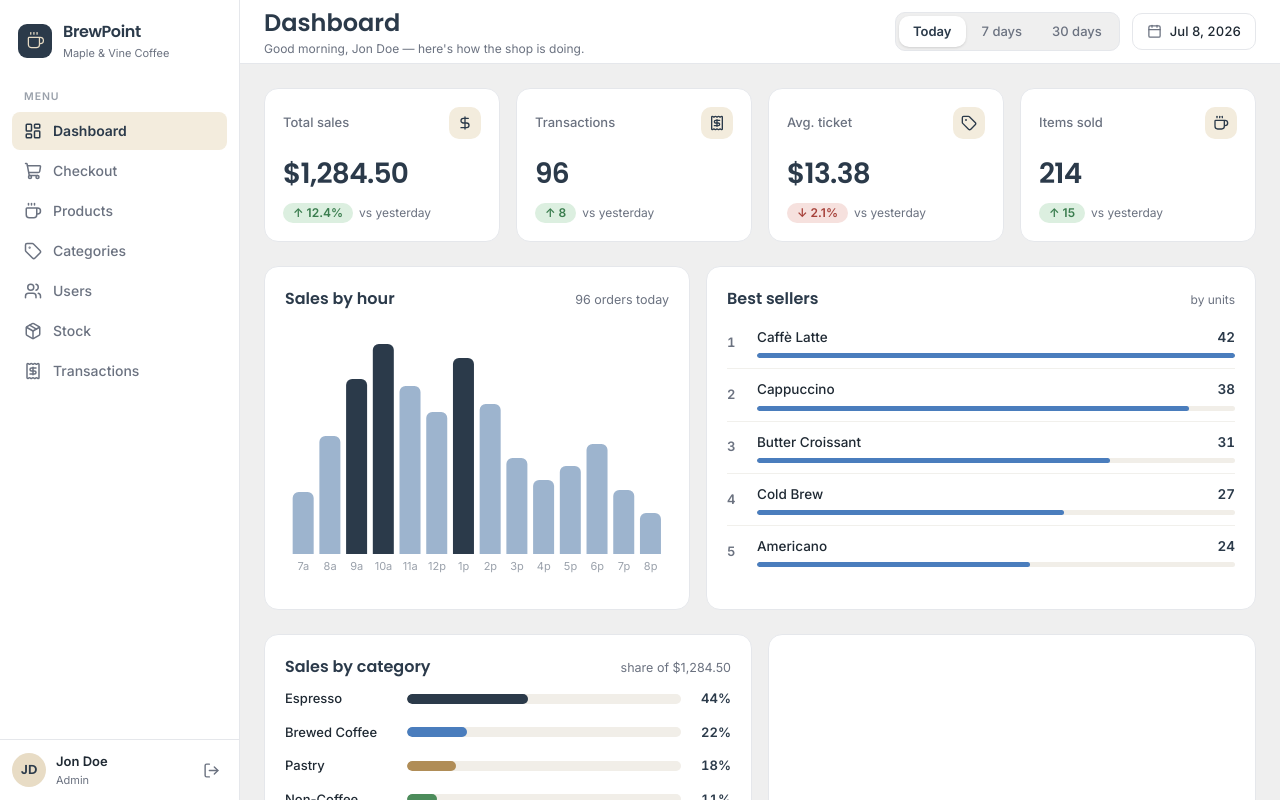
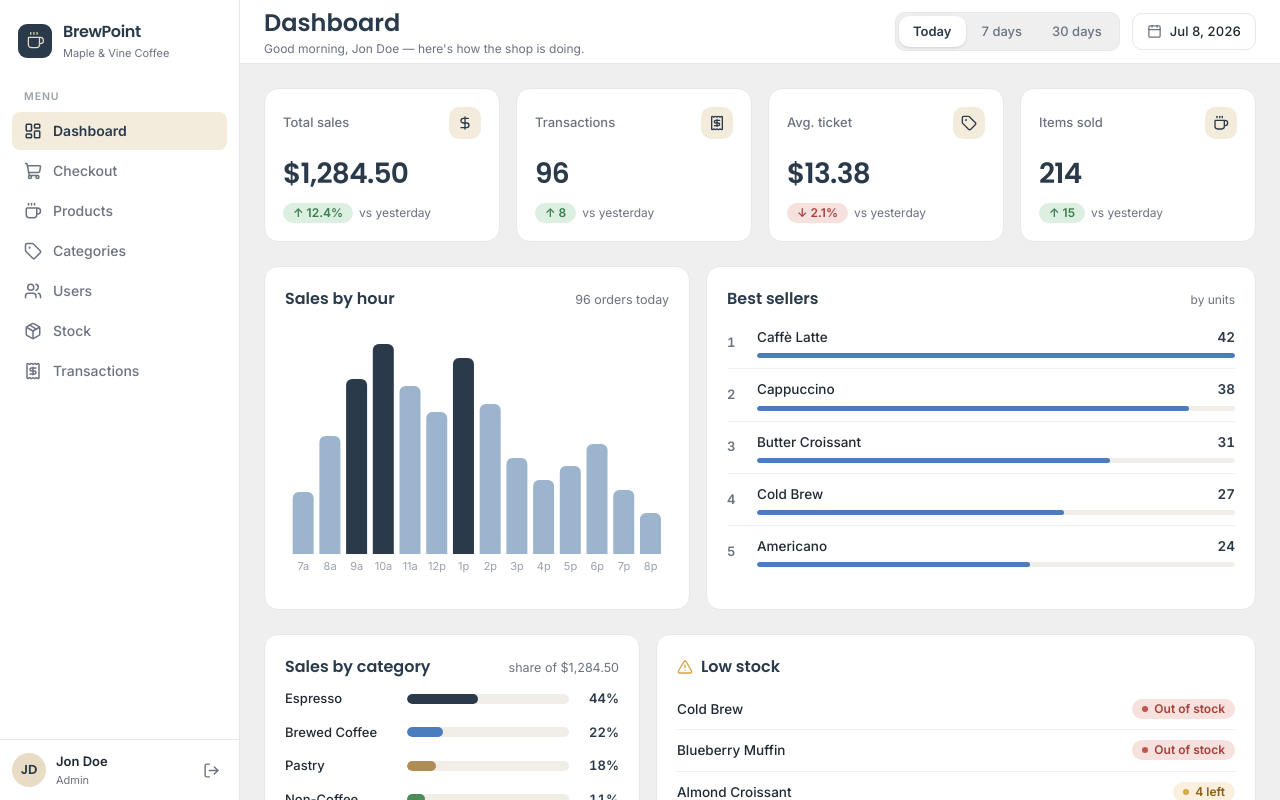
Before and after one commit to muhammadzhuhry/brewpoint, a Next.js app: page /dashboard in a window 1280 px wide. Built offline with nearby package versions, Linux system fonts and the light colour scheme.

Commit message:
feature: dummy card low stock

```diff
--- a/app/(staff)/dashboard/page.tsx
+++ b/app/(staff)/dashboard/page.tsx
@@ -1,7 +1,14 @@
 "use client";
 
 import { useState, type ReactNode } from "react";
-import { Calendar, Coffee, DollarSign, Receipt, Tag } from "lucide-react";
+import {
+  Calendar,
+  Coffee,
+  DollarSign,
+  Receipt,
+  Tag,
+  AlertTriangle,
+} from "lucide-react";
 
 import {
   MOCK_DASHBOARD,
@@ -9,6 +16,8 @@ import {
   type StatDelta,
 } from "@/lib/mock-dashboard";
 import { mockCurrentUser } from "@/lib/mock-current-user";
+import { MOCK_PRODUCTS } from "@/lib/mock-products";
+import { getStockStatus } from "@/lib/product-status";
 import { cn } from "@/lib/utils";
 
 import { Bar, BarChart, Cell, ResponsiveContainer, XAxis } from "recharts";
@@ -64,6 +73,10 @@ export default function DashboardPage() {
 
   const maxBarValue = Math.max(...snapshot.bars.map((b) => b.value));
   const maxBestSellerQty = snapshot.bestSellers[0]?.qty ?? 1;
+
+  const lowStockProducts = [...MOCK_PRODUCTS]
+    .filter((p) => getStockStatus(p.stock) !== "in-stock")
+    .sort((a, b) => a.stock - b.stock);
 
   return (
     <div className="flex flex-col gap-6">
@@ -215,7 +228,7 @@ export default function DashboardPage() {
         </div>
       </div>
 
-      <div className="grid grid-cols-2 items-stretch gap-4">
+      <div className="grid grid-cols-[1fr_600px] items-stretch gap-4">
         <div className="rounded-xl border border-border bg-card p-5">
           <div className="mb-2.5 flex items-baseline justify-between">
             <h3 className="font-display text-base font-semibold text-primary">
@@ -248,8 +261,48 @@ export default function DashboardPage() {
           </div>
         </div>
 
-        <div className="rounded-xl border border-border bg-card p-5">
-          {/* low stock nanti di sini */}
+        <div className="w-[600px] rounded-xl border border-border bg-card p-5">
+          <div className="mb-2.5 flex items-center gap-2">
+            <AlertTriangle className="size-4 text-warning" />
+            <h3 className="font-display text-base font-semibold text-primary">
+              Low stock
+            </h3>
+          </div>
+          <div className="flex flex-col">
+            {lowStockProducts.map((product, i) => {
+              const isOut = getStockStatus(product.stock) === "out-of-stock";
+              return (
+                <div
+                  key={product.id}
+                  className={cn(
+                    "flex items-center justify-between py-2.5",
+                    i < lowStockProducts.length - 1 &&
+                      "border-b border-[#F1F0EC]",
+                  )}
+                >
+                  <span className="text-[13.5px] font-medium text-foreground">
+                    {product.name}
+                  </span>
+                  <span
+                    className={cn(
+                      "inline-flex items-center gap-1.5 rounded-full px-2.5 py-0.5 text-xs font-semibold",
+                      isOut
+                        ? "bg-destructive-subtle text-destructive-subtle-foreground"
+                        : "bg-warning-subtle text-warning-subtle-foreground",
+                    )}
+                  >
+                    <span
+                      className={cn(
+                        "size-1.5 rounded-full",
+                        isOut ? "bg-destructive" : "bg-warning",
+                      )}
+                    />
+                    {isOut ? "Out of stock" : `${product.stock} left`}
+                  </span>
+                </div>
+              );
+            })}
+          </div>
         </div>
       </div>
     </div>
```
